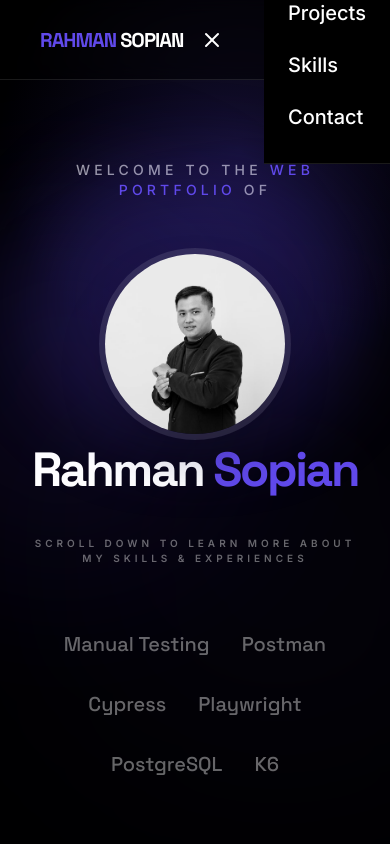
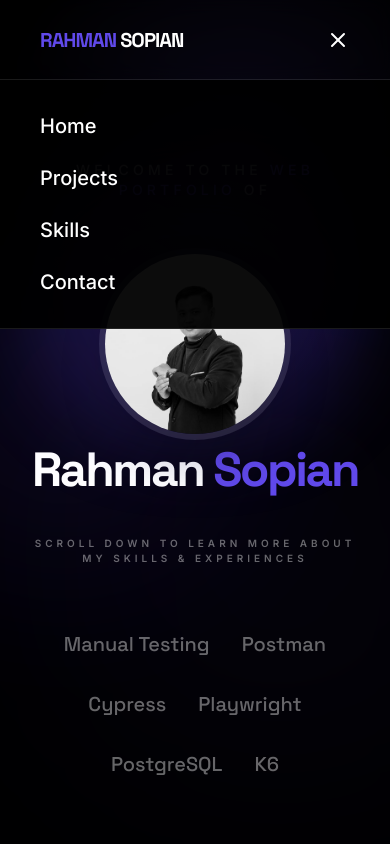
Before and after one commit to rahmansopiann/rahmansopiann.github.io, a React (Vite) app: page / in a window 390 px wide. Both pictures are taken after a click on the button 338 px from the left and 39 px from the top of the page. Shown: the top 844 px of the page. Built offline with nearby package versions, Linux system fonts and the light colour scheme.

Commit message:
fix navlink mobile

```diff
--- a/src/components/Header.tsx
+++ b/src/components/Header.tsx
@@ -63,17 +63,18 @@ export default function Header() {
       <AnimatePresence>
         {isMobileMenuOpen && (
           <motion.div
-            initial={{ opacity: 0, height: 0 }}
-            animate={{ opacity: 1, height: 'auto' }}
-            exit={{ opacity: 0, height: 0 }}
-            className="md:hidden bg-black border-b border-white/10"
+            initial={{ opacity: 0, y: -20 }} // Ubah height ke y agar animasi lebih smooth
+            animate={{ opacity: 1, y: 0 }}
+            exit={{ opacity: 0, y: -20 }}
+            // Tambahkan class 'absolute top-20 left-0 w-full'
+            className="absolute top-20 left-0 w-full md:hidden bg-black/95 backdrop-blur-lg border-b border-white/10 z-[-1]"
           >
-            <div className="container mx-auto px-6 py-8 flex flex-col space-y-6">
+            <div className="container mx-auto px-10 py-8 flex flex-col space-y-6">
               {navLinks.map((link) => (
                 <a
                   key={link.name}
                   href={link.href}
-                  className="text-xl font-medium hover:text-accent transition-colors"
+                  className="text-xl font-medium text-white hover:text-accent transition-colors"
                   onClick={() => setIsMobileMenuOpen(false)}
                 >
                   {link.name}
```
Also changed, not shown: 4 other files (tests, documents, lock files or other folders).
